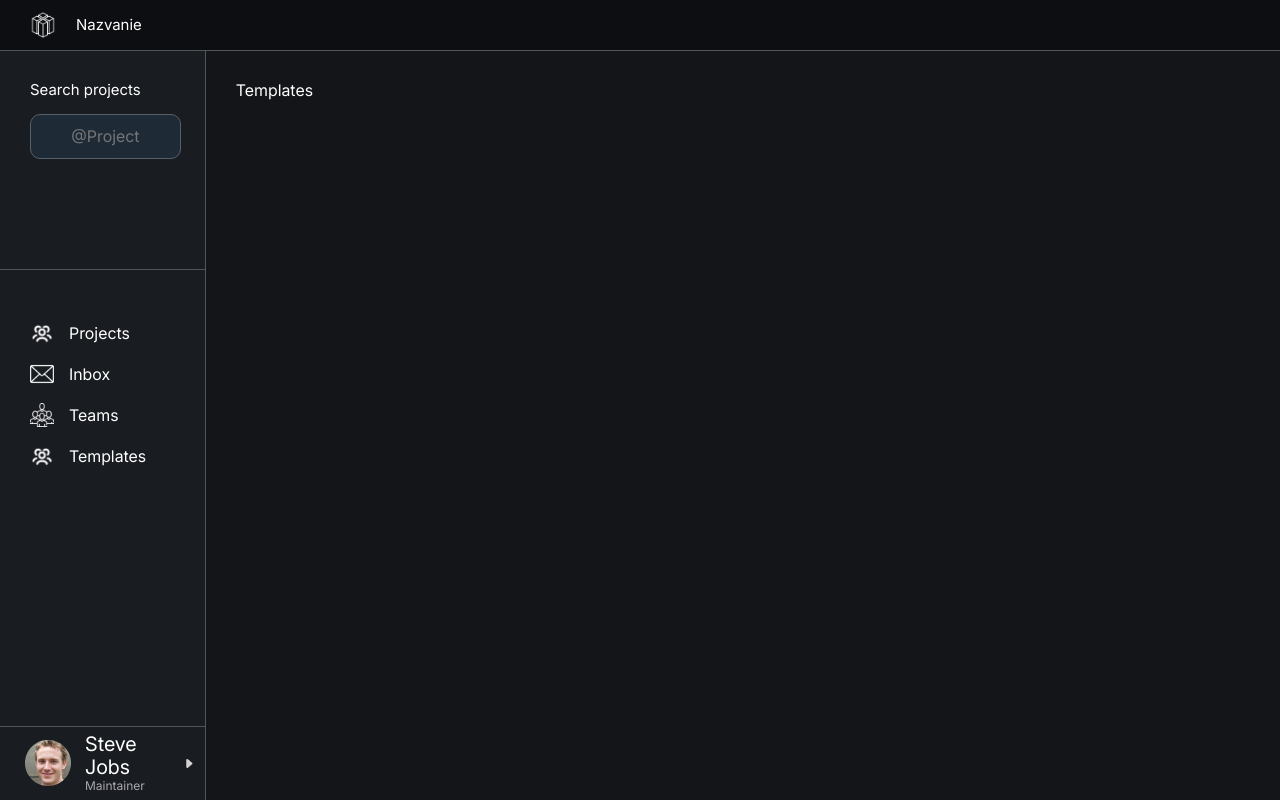
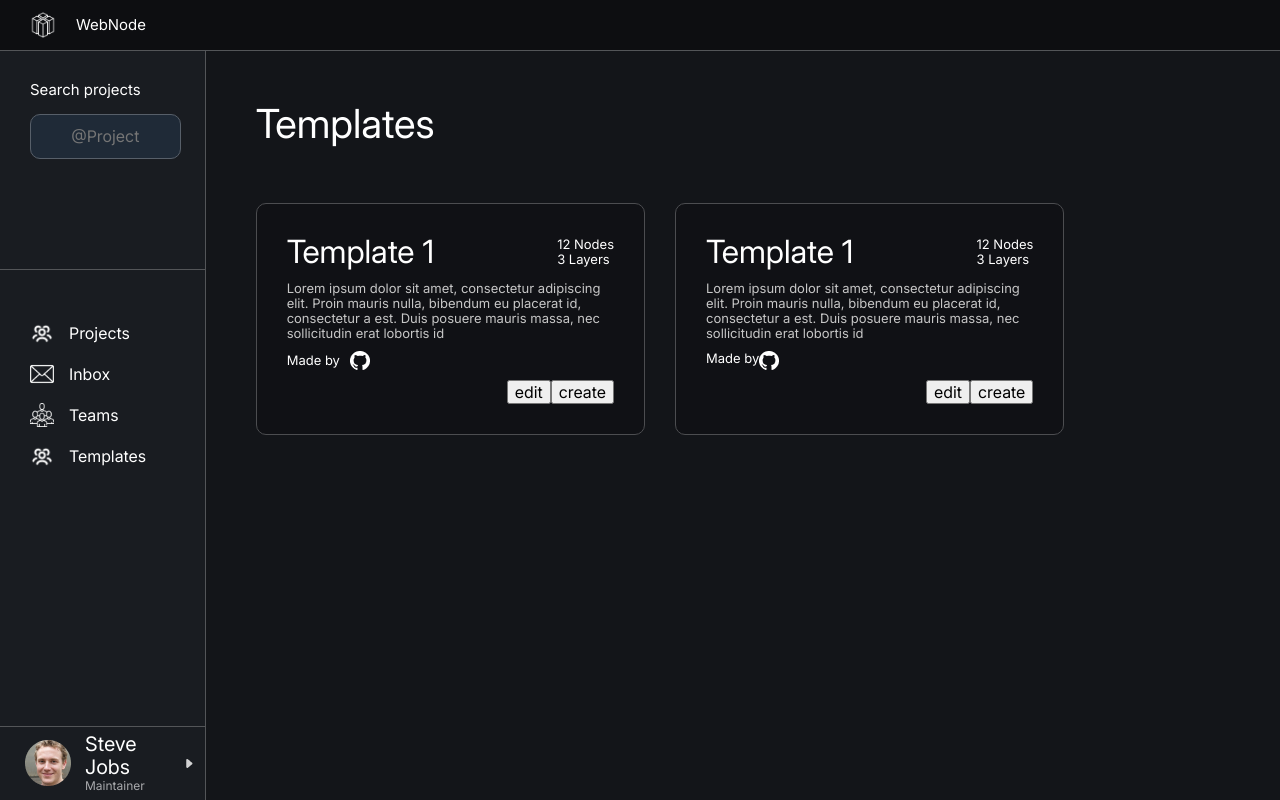
Before and after one commit to IakovlevKirill/Diploma-frontend, a React (Vite) app: page /templates in a window 1280 px wide. Built offline with nearby package versions, Linux system fonts and the light colour scheme; sample sign-in values are in the browser's storage.

Commit message:
Чуть чуть преобразил страницы Profile, Teams, Projects, Inbox, Templates. Пару фиксов в апи + типах. Начал верстать Templates.

```diff
--- a/src/App.tsx
+++ b/src/App.tsx
@@ -6,7 +6,7 @@ import {BrowserRouter, Navigate, Route, Routes} from "react-router-dom";
 import {Auth} from "./components/Auth/Auth.tsx";
 import {PageNotFound} from "./components/PageNotFound.tsx";
 import {MenuLayout} from "./components/Menu/MenuLayout.tsx";
-import {Projects} from "./components/Menu/Projects.tsx";
+import {Projects} from "./components/Menu/Projects/Projects.tsx";
 import {Profile} from "./components/Menu/Profile/Profile.tsx";
 import {Teams} from "./components/Menu/Teams/Teams.tsx";
 import {Inbox} from "./components/Menu/Inbox/Inbox.tsx";
--- a/src/api/testApi.ts
+++ b/src/api/testApi.ts
@@ -8,7 +8,7 @@ import {
     loginResponseType,
     registerRequestType,
     registerResponseType,
-    getPinnedProjectsRequestType,
+    pinProjectRequestType,
 } from "../store/types.ts";
 
 const host = import.meta.env.VITE_HOST
@@ -58,7 +58,7 @@ export const diplomaApi = createApi({
                 method: 'DELETE',
             })
         }),
-        pinProject: builder.mutation<void, getPinnedProjectsRequestType>({
+        pinProject: builder.mutation<void, pinProjectRequestType>({
             query: (arg) => ({
                 url: `${baseUrl}/api/project/pin`,
                 method: 'POST',
--- a/src/components/Menu/Inbox/Inbox.tsx
+++ b/src/components/Menu/Inbox/Inbox.tsx
@@ -12,7 +12,9 @@ export const Inbox = () => {
 
     return (
         <div className="font-[Inter] text-[#FFF]">
-            <div className="p-[30px]">Inbox</div>
+            <div className="p-[50px]">
+                <span className="font-[Inter] text-[#FFF] text-[40px]">Inbox</span>
+            </div>
         </div>
     );
 };
--- a/src/components/Menu/MenuLayout.tsx
+++ b/src/components/Menu/MenuLayout.tsx
@@ -28,7 +28,7 @@ export const MenuLayout = () => {
                     <img
                         className="w-[26px] h-[26px] cursor-pointer"
                         src={logo} alt=""/>
-                    <span className="text-[#FFF] font-[Inter] font-bold text-[15px]">Nazvanie</span>
+                    <span className="text-[#FFF] font-[Inter] font-bold text-[15px]">WebNode</span>
                 </button>
             </div>
             <div className="w-[100vw] h-[95%] flex flex-row">
--- a/src/components/Menu/Profile/Profile.tsx
+++ b/src/components/Menu/Profile/Profile.tsx
@@ -12,7 +12,9 @@ export const Profile = () => {
 
     return (
         <div className="font-[Inter] text-[#FFF]">
-            <div className="p-[30px]">Profile</div>
+            <div className="p-[50px]">
+                <span className="font-[Inter] text-[#FFF] text-[40px]">Profile</span>
+            </div>
         </div>
     );
 };
--- a/src/components/Menu/Teams/Teams.tsx
+++ b/src/components/Menu/Teams/Teams.tsx
@@ -12,7 +12,9 @@ export const Teams = () => {
 
     return (
         <div className="font-[Inter] text-[#FFF]">
-            <div className="p-[30px]">Teams</div>
+            <div className="p-[50px]">
+                <span className="font-[Inter] text-[#FFF] text-[40px]">Teams</span>
+            </div>
         </div>
     );
 };
--- a/src/components/Menu/Templates/Templates.tsx
+++ b/src/components/Menu/Templates/Templates.tsx
@@ -1,4 +1,5 @@
 import React from 'react';
+import github from "../../../../src/assets/images/github.png"
 
 export const Templates = () => {
 
@@ -11,8 +12,63 @@ export const Templates = () => {
     }
 
     return (
-        <div className="font-[Inter] text-[#FFF]">
-            <div className="p-[30px]">Templates</div>
+        <div className="font-[Inter] flex flex-row text-[#FFF] w-[84%]">
+            <div className="p-[50px] w-[83%]">
+                <span className="font-[Inter] text-[#FFF] text-[40px]">Templates</span>
+                <div className="flex flex-wrap w-[100%] gap-[30px] mt-[56px]">
+                    <div className="w-[calc(50%-15px)]">
+                        <div className="flex flex-col gap-[10px] p-[30px] rounded-[10px] bg-[#101115] border-[1px] border-[#4C4D50]">
+                            <div className="flex flex-row justify-between items-center">
+                                <div className="font-[Inter] font-semibold text-[#FFF] text-[32px]">Template 1</div>
+                                <div className="flex flex-col">
+                                    <div className="font-[Inter] font-regular text-[#FFF] text-[13px]">12 Nodes</div>
+                                    <div className="font-[Inter] font-regular text-[#FFF] text-[13px]">3 Layers</div>
+                                </div>
+                            </div>
+                            <div className="text-[#C7C7C7] font-[Inter] font-regular text-[13px]">
+                                Lorem ipsum dolor sit amet, consectetur adipiscing elit.
+                                Proin mauris  nulla, bibendum eu placerat id, consectetur a est.
+                                Duis posuere mauris  massa, nec sollicitudin erat lobortis id
+                            </div>
+                            <div className="flex flex-row gap-[10px] items-center">
+                                <div className="text-[#FFF] font-[Inter] font-regular text-[13px]">Made by</div>
+                                <img className="w-[20px]" src={github} alt=""/>
+                            </div>
+                            <div className="flex flex-row justify-end">
+                                <button>edit</button>
+                                <button>create</button>
+                            </div>
+                        </div>
+                    </div>
+                    <div className="w-[calc(50%-15px)]">
+                        <div className="flex flex-col gap-[10px] p-[30px] rounded-[10px] bg-[#101115] border-[1px] border-[#4C4D50]">
+                            <div className="flex flex-row justify-between items-center">
+                                <div className="font-[Inter] font-semibold text-[#FFF] text-[32px]">Template 1</div>
+                                <div className="flex flex-col">
+                                    <div className="font-[Inter] font-regular text-[#FFF] text-[13px]">12 Nodes</div>
+                                    <div className="font-[Inter] font-regular text-[#FFF] text-[13px]">3 Layers</div>
+                                </div>
+                            </div>
+                            <div className="text-[#C7C7C7] font-[Inter] font-regular text-[13px]">
+                                Lorem ipsum dolor sit amet, consectetur adipiscing elit.
+                                Proin mauris  nulla, bibendum eu placerat id, consectetur a est.
+                                Duis posuere mauris  massa, nec sollicitudin erat lobortis id
+                            </div>
+                            <div className="flex flex-row">
+                                <div className="text-[#FFF] font-[Inter] font-regular text-[13px]">Made by</div>
+                                <img className="w-[20px]" src={github} alt=""/>
+                            </div>
+                            <div className="flex flex-row justify-end">
+                                <button>edit</button>
+                                <button>create</button>
+                            </div>
+                        </div>
+                    </div>
+                </div>
+            </div>
+            <div className="w-[17%]">
+
+            </div>
         </div>
     );
 };
--- a/src/store/types.ts
+++ b/src/store/types.ts
@@ -56,6 +56,10 @@ export type getAllProjectsRequestsType = {
     userId: string,
 }
 
+export type pinProjectRequestType = {
+    projectId: string,
+}
+
 export type getPinnedProjectsRequestType = {
     userId: string,
 }
```
Also changed, not shown: src/components/Menu/Projects/Projects.tsx (renamed from src/components/Menu/Projects.tsx, +4 -4 lines), src/assets/images/github.png (added).
